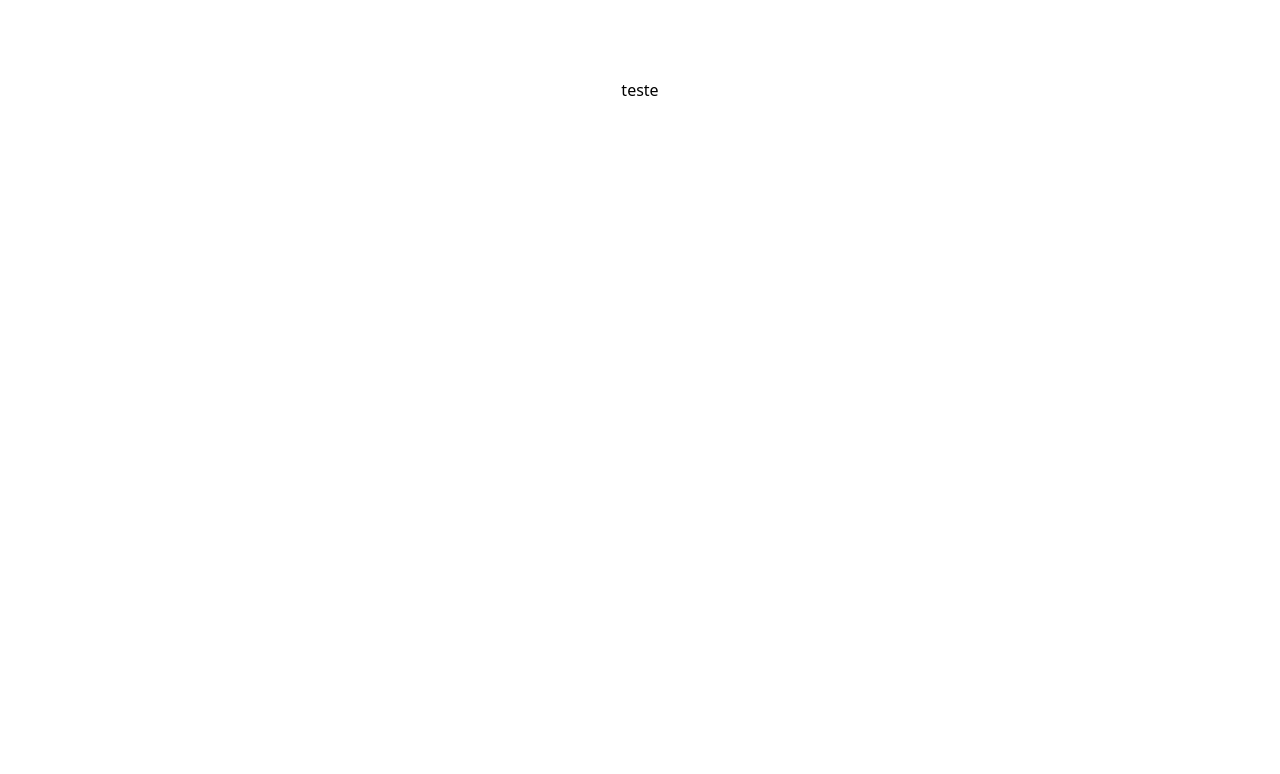
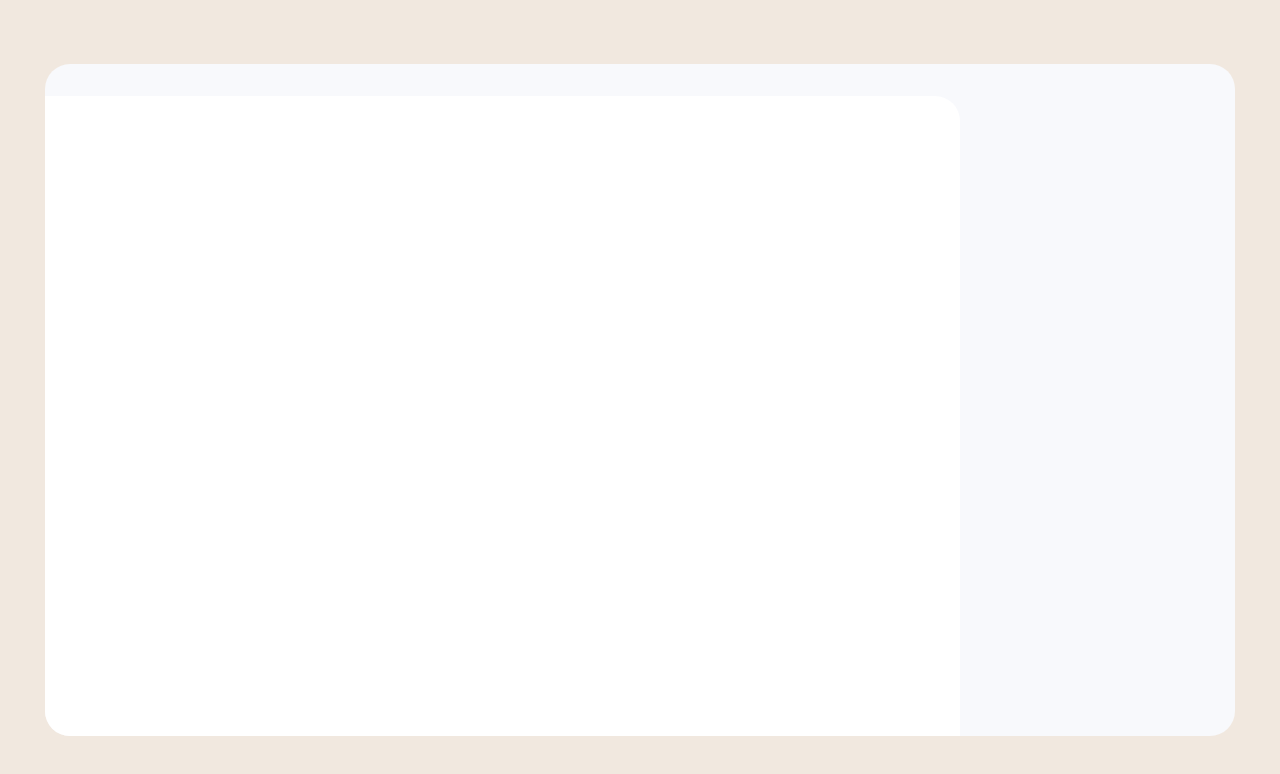
Before and after one commit to brownzini/gdwho, a Next.js app: page / in a window 1280 px wide. Shown: the top 774 px of the page. Built offline with nearby package versions, Linux system fonts and the light colour scheme.

Commit message:
[Chore|Feature]: Insert google fonts and first struct

```diff
--- a/src/app/globals.css
+++ b/src/app/globals.css
@@ -1,5 +1,6 @@
 @import "tailwindcss";
 
 body {
+  background-color: #F1E8DF;
   font-family: Arial, Helvetica, sans-serif;
 }
--- a/src/app/layout.tsx
+++ b/src/app/layout.tsx
@@ -1,5 +1,21 @@
 import type { Metadata } from "next";
 import "./globals.css";
+
+import { Exo_2, Inter, Luckiest_Guy, Roboto,  } from 'next/font/google'
+
+const inter = Inter({ subsets: ['latin'], variable: '--font-inter' })
+const roboto = Roboto({ subsets: ['latin'], weight: ['400', '700'], variable: '--font-roboto' })
+const exo2 = Exo_2({
+  subsets: ['latin'],
+  variable: '--font-exo2',
+  weight: ['400', '600', '700'], // escolha os pesos que você usa
+})
+
+const luckiest = Luckiest_Guy({
+  subsets: ['latin'],
+  weight: '400',
+  variable: '--font-luckiest',
+})
 
 export const metadata: Metadata = {
   title: "GDwho",
@@ -12,10 +28,8 @@ export default function RootLayout({
   children: React.ReactNode;
 }>) {
   return (
-    <html lang="en">
-      <body>
-        {children}
-      </body>
+    <html lang="pt-BR" className={`${inter.variable} ${roboto.variable} ${exo2.variable} ${luckiest.variable}`}>
+      <body>{children}</body>
     </html>
   );
 }
--- a/src/app/page.tsx
+++ b/src/app/page.tsx
@@ -1,7 +1,68 @@
 export default function Home() {
   return (
-    <div className="font-sans grid grid-rows-[20px_1fr_20px] items-center justify-items-center min-h-screen p-8 pb-20 gap-16 sm:p-20">
-        <h2>teste</h2>
+    <div
+      className="
+      w-[100%] h-[100vh]
+      flex
+      items-center
+      justify-center
+    "
+    >
+      <div
+        className="
+          w-[93%] h-[84%]
+          2xl:max-w-[1400px]
+          flex
+          items-center
+          justify-center
+          rounded-[25px]
+      "
+      >
+        <div
+          className="
+          w-[100%] h-[100%]
+          flex
+          flex-col
+          items-center
+          justify-center
+        "
+        >
+          <div
+            className="
+            w-[100%] h-[5%]
+            bg-[#F8F9FC]
+            rounded-tl-[25px]
+          "
+          ></div>
+          <div
+            className="
+            w-[100%] h-[100%]
+            bg-[#F8F9FC]
+            rounded-bl-[25px]
+            flex
+            justify-center
+            items-center
+          "
+          >
+            <div
+              className="
+              w-[100%] h-[100%]
+              bg-[#FFFFFF]
+              rounded-bl-[25px]
+              rounded-tr-[25px]
+            "
+            ></div>
+          </div>
+        </div>
+        <div
+          className="
+          w-[30%] h-[100%]
+          bg-[#F8F9FC]
+          rounded-tr-[25px]
+          rounded-br-[25px]
+        "
+        ></div>
+      </div>
     </div>
   );
 }
```
